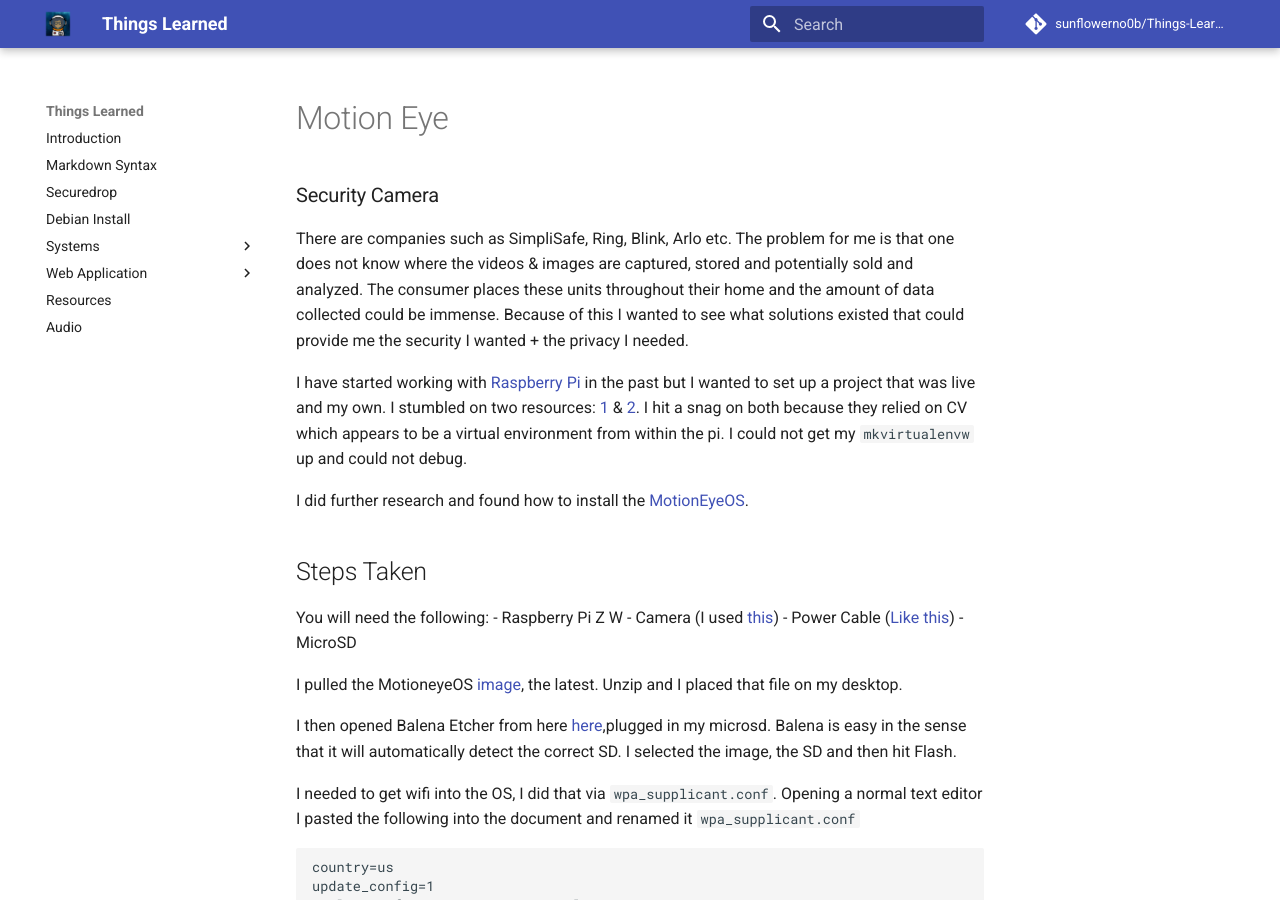
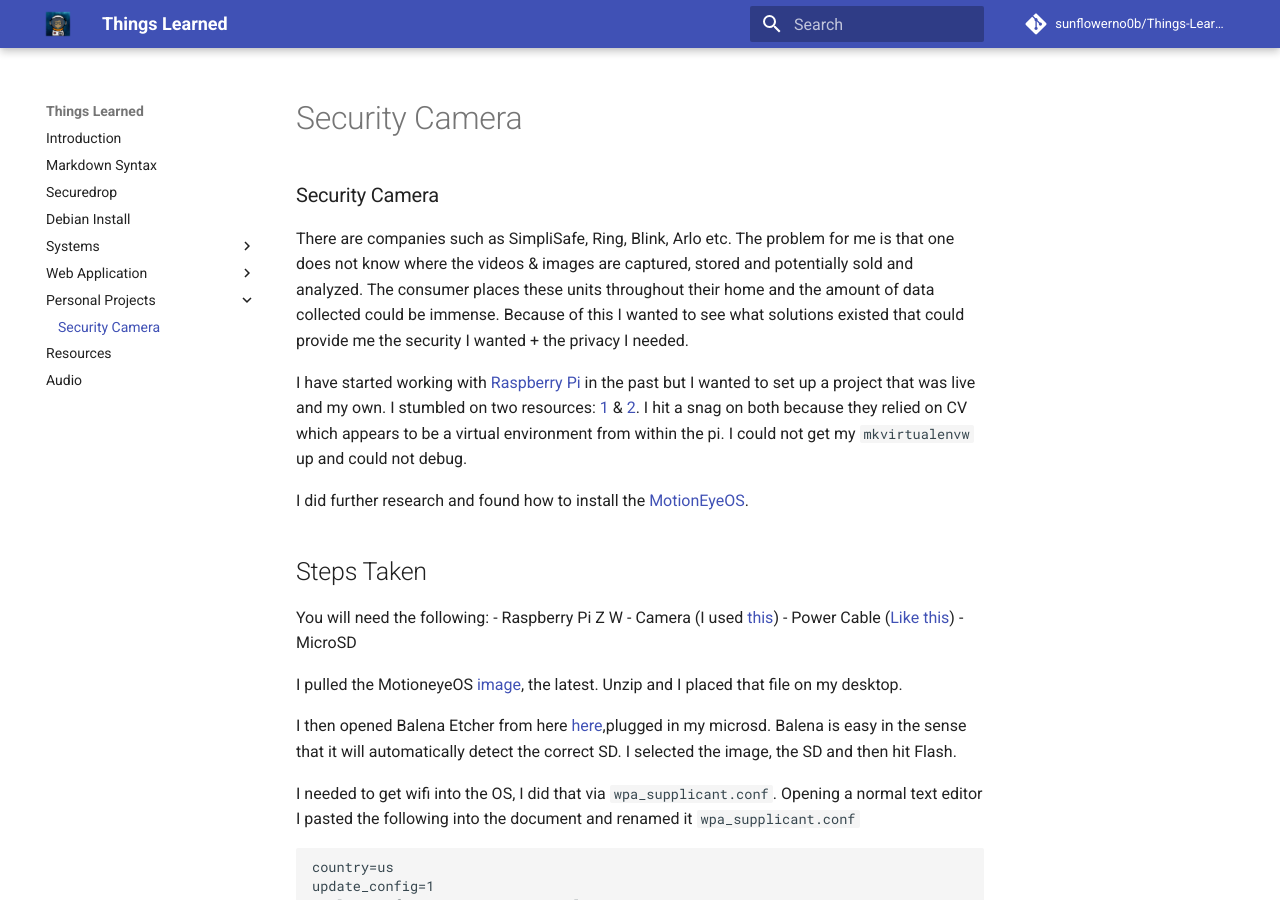
Before and after one commit to sunflowerno0b/ATW, an MkDocs documentation site: the page built from docs/Motion Eye.md, in a window 1280 px wide and 900 px high. Built offline with MkDocs 1.6.1 and Material for MkDocs 9.7.7, drawn with Linux system fonts in a browser that asks for light colours; comment, search, counter and statistics services are not loaded.

Commit message:
updated mkdocs

```diff
--- a/mkdocs.yml
+++ b/mkdocs.yml
@@ -19,6 +19,8 @@
      - Adding Wifi to Local Server: Server Wifi Install.md
   - Web Application:
      - Introdcution: Intro to Web Applications.md
+  - Personal Projects:
+     - Security Camera: Motion Eye.md
   - Resources: Resources.md
   - Audio: Music.md
 plugins:
```
